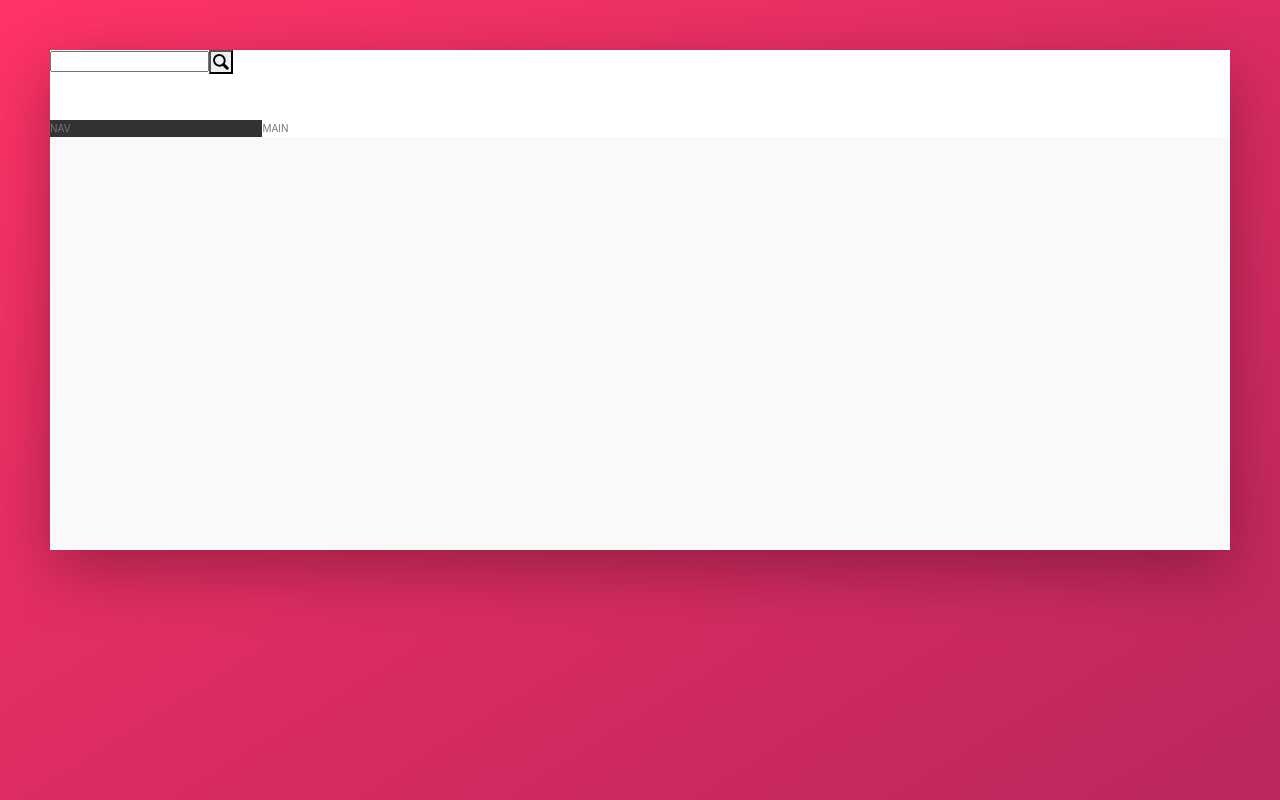
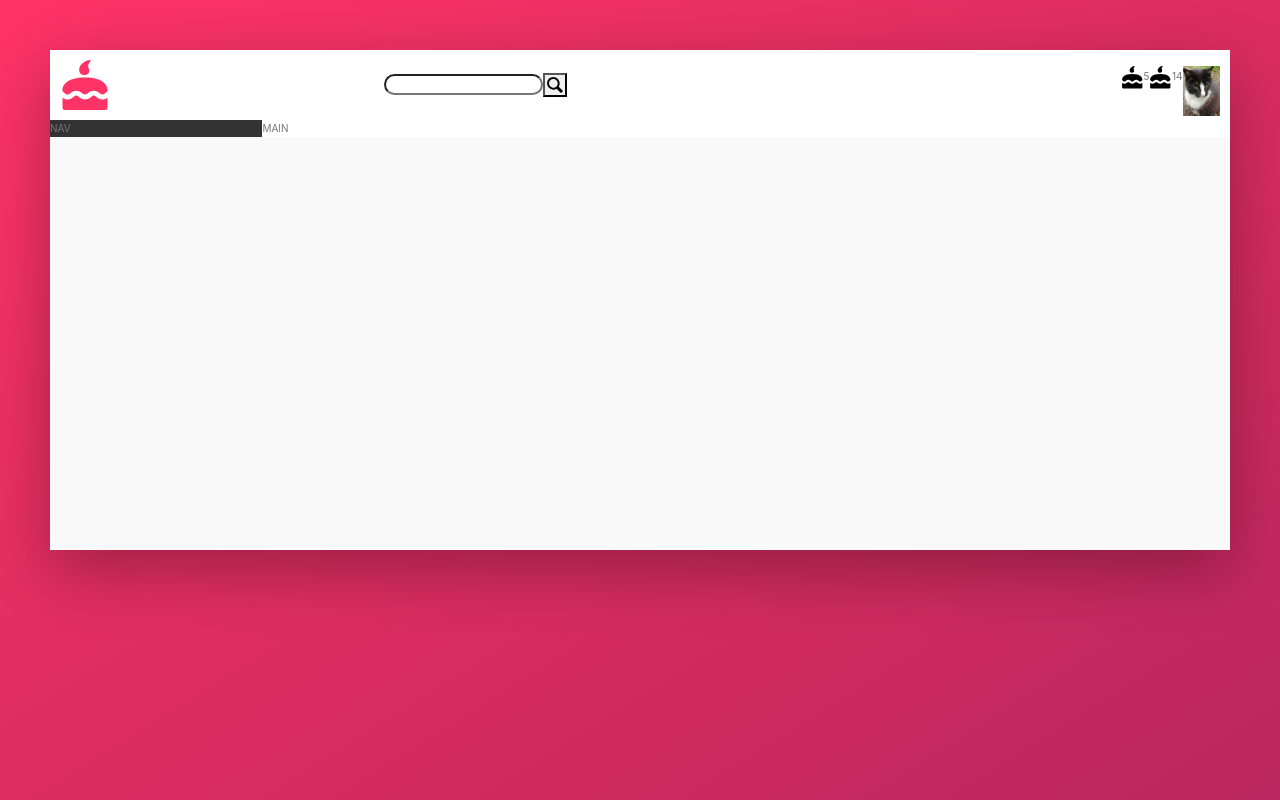
Before and after one commit to thenderson55/goldfinch-with-jest, a Next.js app: page /hotel in a window 1280 px wide. Built offline with nearby package versions, Linux system fonts and the light colour scheme.

Commit message:
header basics

```diff
--- a/pages/hotel/index.module.scss
+++ b/pages/hotel/index.module.scss
@@ -19,11 +19,23 @@
   background-color: var(--color-grey-light-1);
   box-shadow: var(--shadow-dark);
   min-height: 50rem;
+  display: flex;
+  flex-direction: column;
 }
 
 .header {
   height: 7rem;
+  padding: 1rem;
   background-color: #fff;
+  display: flex;
+  justify-content: space-between;
+  align-items: center;
+
+  &Icon {
+    height: 5rem;
+    width: 5rem;
+    fill: var(--color-primary-light);
+  }
 }
 
 .content {
@@ -40,7 +52,35 @@
   flex: 1;
 }
 
-.searchIcon {
-  height: 2rem;
-  width: 2rem;
+.search {
+  width: 40%;
+
+  &Input {
+    border-radius: 100px;
+  }
+  &Button {
+  }
+  &Icon {
+    height: 2rem;
+    width: 2rem;
+  }
+  &Notification {
+    height: 2rem;
+    width: 2rem;
+  }
 }
+
+.userNav {
+  display: flex;
+  &IconBox {
+  }
+  &Icon {
+    height: 2.25rem;
+    width: 2.25rem;
+  }
+  &AvatarBox {
+    height: 3.75rem;
+    width: 3.75rem;
+    border-radius: 50%;
+  }
+}
--- a/pages/hotel/index.tsx
+++ b/pages/hotel/index.tsx
@@ -2,20 +2,43 @@ import React from "react";
 import Link from "next/link";
 import styles from "./index.module.scss";
 import Image from "next/image";
-import MagnifyingGlass from "../../svgs/SvgMagnifyingGlass";
+import SvgMagnifyingGlass from "../../svgs/SvgMagnifyingGlass";
+import SvgCake from "../../svgs/SvgCake";
+import seamus from "../../public/seamus.jpg";
 
 function Hotel() {
   return (
     <div className={styles.wrapper}>
       <div className={styles.container}>
         <header className={styles.header}>
-          {/* <Image src={dalmation} alt="Dalmation" className={styles.headerLogo} /> */}
+          <SvgCake className={styles.headerIcon} />
+
+          {/* <Image src={seamus} alt="seamus" className={styles.headerLogo} /> */}
           <form action="" className={styles.search}>
             <input type="text" className={styles.searchInput} />
             <button className={styles.searchButton}>
-              <MagnifyingGlass className={styles.searchIcon} />
+              <SvgMagnifyingGlass className={styles.searchIcon} />
             </button>
           </form>
+          <nav className={styles.userNav}>
+            <div className={styles.userNavIconBox}>
+              <SvgCake className={styles.userNavIcon} />
+              <span className={styles.userNavNotification}>5</span>
+            </div>
+            <div className={styles.userNavIconBox}>
+              <SvgCake className={styles.userNavIcon} />
+              <span className={styles.userNavNotification}>14</span>
+            </div>
+            <div className={styles.userNavUser}>
+              <div className={styles.userNavAvatarBox}>
+                <Image
+                  src={seamus}
+                  alt="user photo"
+                  className={styles.userNavAvatar}
+                />
+              </div>
+            </div>
+          </nav>
         </header>
         <div className={styles.content}>
           <nav className={styles.sidebar}>NAV</nav>
```
